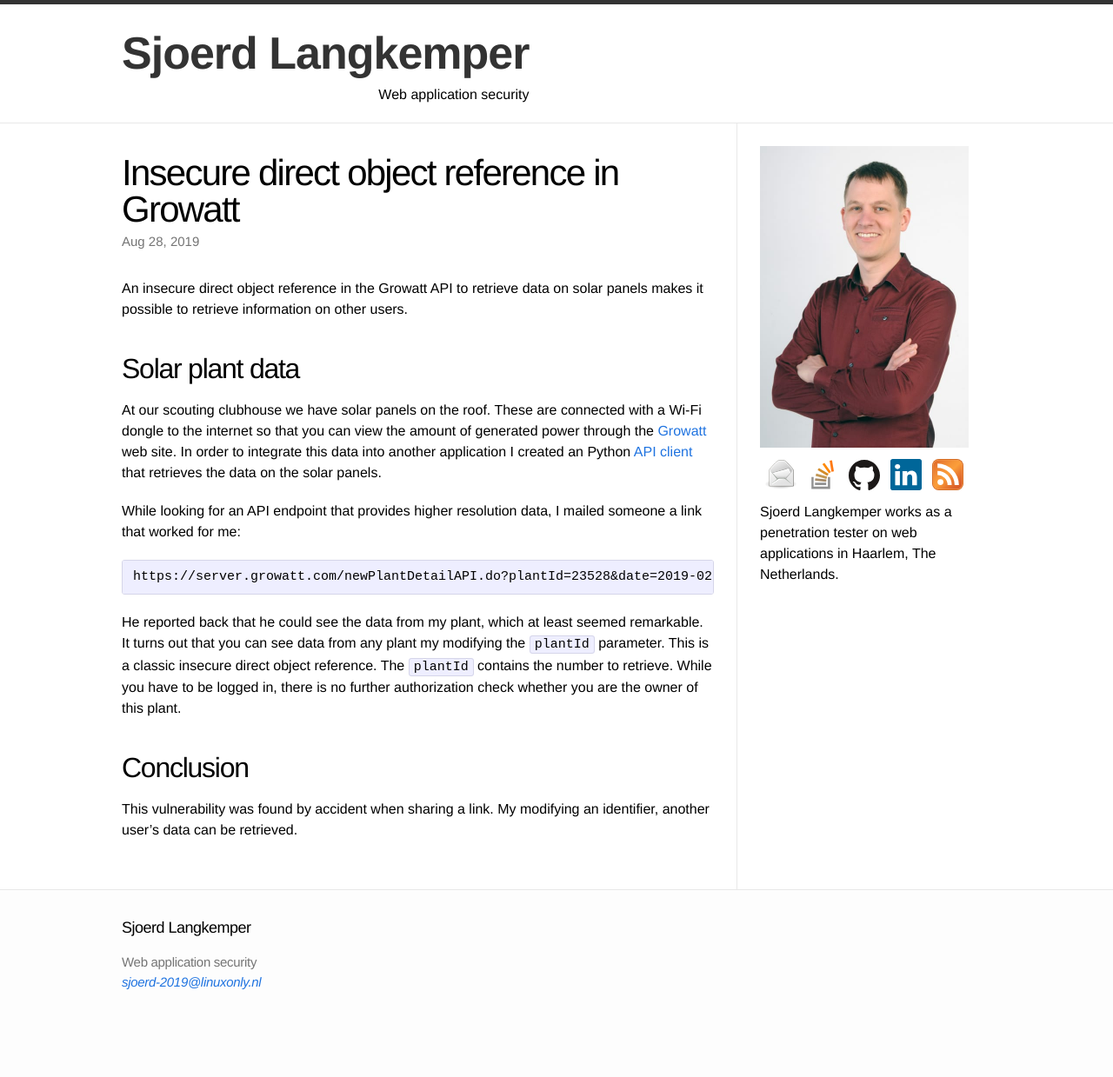
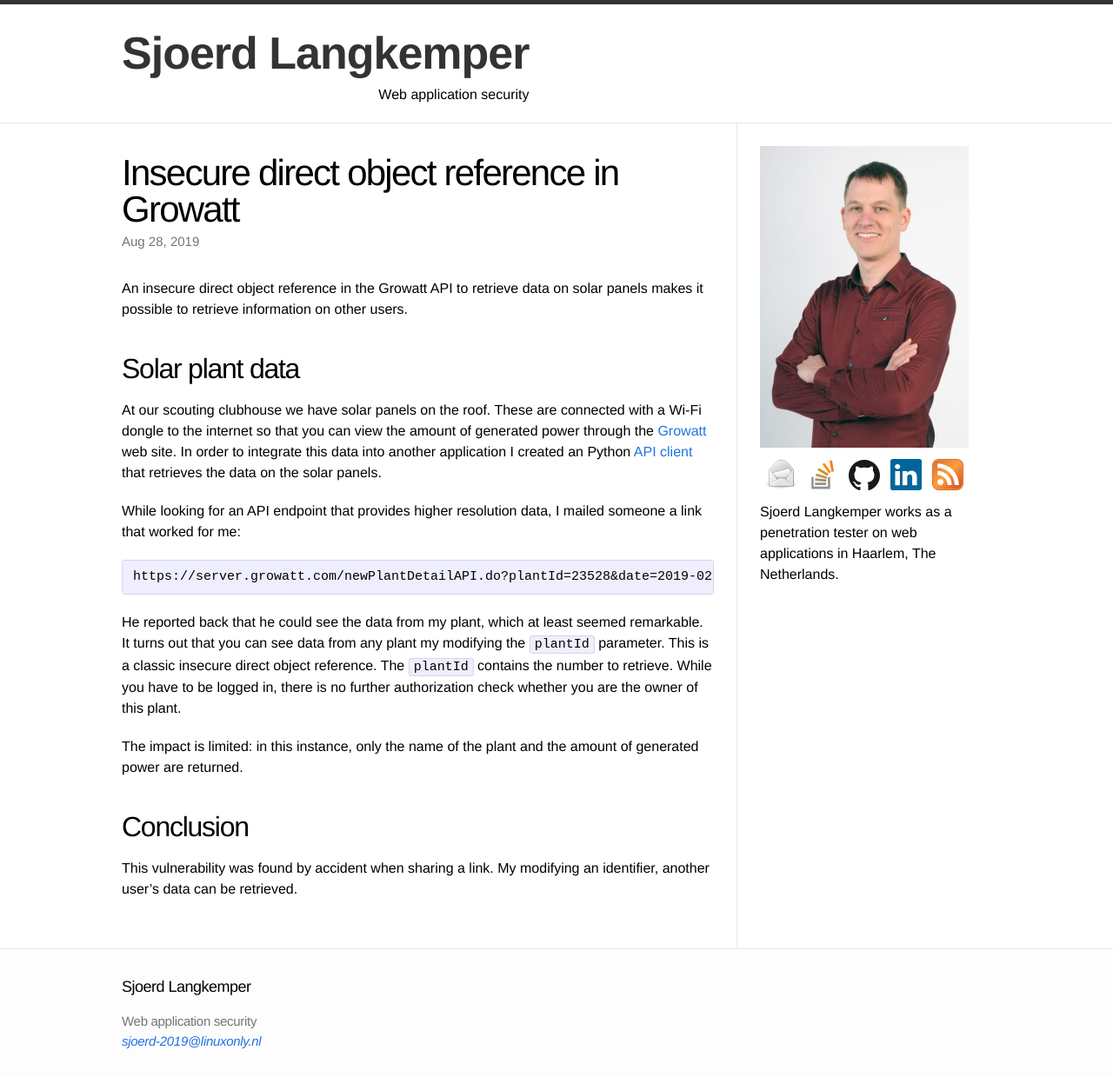
Before and after one commit to Sjord/Sjord.github.io, a Jekyll site: the page built from _posts/2019-02-11-insecure-direct-object-reference-in-growatt.md, in a window 1280 px wide. Shown: the whole page at 87% size. Built offline with Jekyll 4.4.1, drawn with Linux system fonts in a browser that asks for light colours; before the commit the page ends 1171 px from its top, so only the background shows below that.

Commit message:
Add a line about impact

```diff
--- a/_posts/2019-02-11-insecure-direct-object-reference-in-growatt.md
+++ b/_posts/2019-02-11-insecure-direct-object-reference-in-growatt.md
@@ -19,6 +19,8 @@
 
 He reported back that he could see the data from my plant, which at least seemed remarkable. It turns out that you can see data from any plant my modifying the `plantId` parameter. This is a classic insecure direct object reference. The `plantId` contains the number to retrieve. While you have to be logged in, there is no further authorization check whether you are the owner of this plant.
 
+The impact is limited: in this instance, only the name of the plant and the amount of generated power are returned.
+
 ## Conclusion
 
 This vulnerability was found by accident when sharing a link. My modifying an identifier, another user's data can be retrieved.
```
